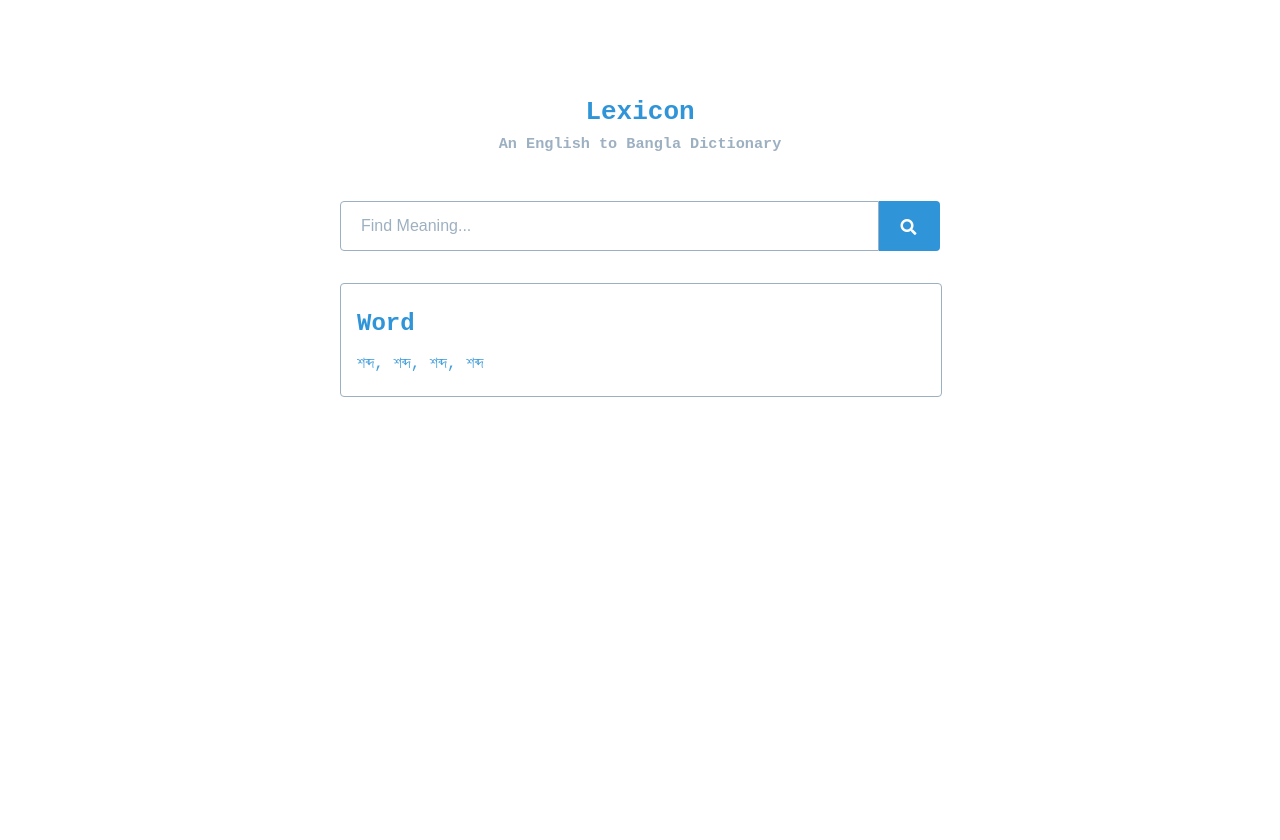
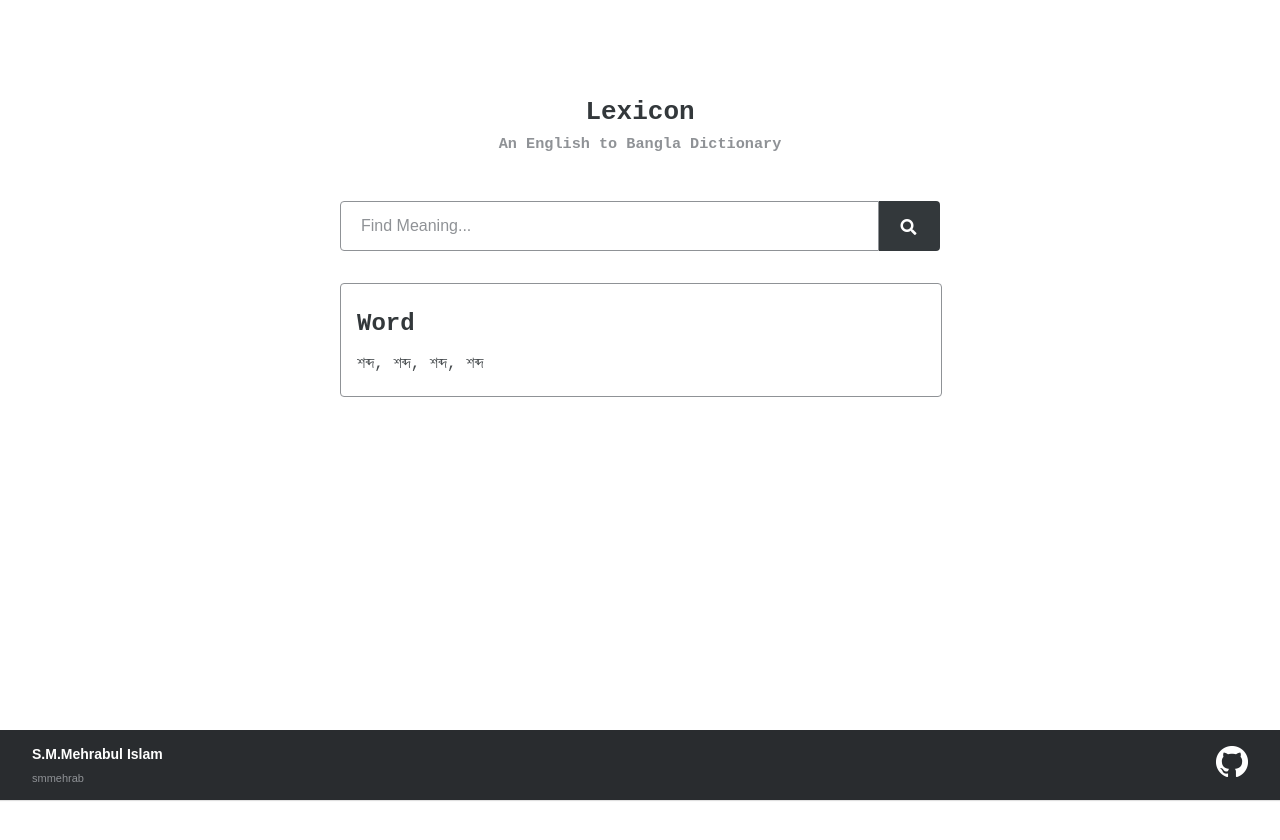
Before and after one commit to smmehrab/lexicon, a plain HTML site: page public/index.html in a window 1280 px wide. After the commit the page ends 800 px from the top, so only its background shows below. Drawn offline with Linux system fonts and the light colour scheme.

Commit message:
UI: Footer Added

```diff
--- a/public/index.html
+++ b/public/index.html
@@ -27,7 +27,8 @@
             <form role="search" method="search" class="search-form form" action="">
                 <label>
                     <span class="screen-reader-text">Search A Word...</span>
-                    <input type="search" class="search-field" placeholder="Find Meaning..." value="" name="s" title="" autocomplete="off"/>
+                    <input type="search" class="search-field" placeholder="Find Meaning..." value="" name="s" title=""
+                        autocomplete="off" />
                 </label>
                 <input type="submit" class="search-submit button" value="&#xf002" />
             </form>
@@ -40,6 +41,19 @@
         </div>
     </div>
 
+    <div style="width: 100%; height: 100px; position: relative; background-color: transparent;"></div>
+
+    <!--Footer-->
+    <footer>
+        <div class="footer-right">
+            <a href="https://github.com/smmehrab/lexicon"><img src="assets/pngs/github.png" alt=""></a>
+        </div>
+        <div class="footer-left">
+            <p class="name">S.M.Mehrabul Islam</p>
+            <p class="username">smmehrab</p>
+        </div>
+    </footer>
+
     <!--Scripts-->
     <script src="scripts/app.js"></script>
 </body>
--- a/public/styles/style.css
+++ b/public/styles/style.css
@@ -8,19 +8,20 @@ body {
     display: flex;
     justify-content: center;
     align-items: top;
-    padding-top: 5rem;
-    height: 100vh;
+    height: auto;
 }
 
 .container {
     padding: 3rem;
     width: 100%;
+    margin-top: 5rem;
     max-width: 600px;
+    min-width: 300px;
     padding-top: 0;
 }
 
 .title {
-    color: #2F94D8;
+    color: #33383b;
     font-family: monospace;
     width: 100%;
     align-items: center;
@@ -30,7 +31,7 @@ body {
 }
 
 .subtitle {
-    color: #9DB0C1;
+    color: #8f9296;
     font-family: monospace;
     width: 100%;
     align-items: center;
@@ -46,7 +47,7 @@ input[type="search"] {
     background-color: white;
     vertical-align: middle;
     border-radius: 0.25rem;
-    border: 1px solid #9DB0C1;
+    border: 1px solid #8f9296;
     font-size: 1rem;
     width: 100%;
     line-height: 2;
@@ -78,25 +79,25 @@ input[type="search"].dark::-webkit-search-cancel-button {
 
 input[type="search"]:focus {
     transition: all 0.5s;
-    box-shadow: 0 0 10px #2F94D8;
-    border-color: #2F94D8;
+    box-shadow: 0 0 10px #33383b;
+    border-color: #33383b;
     outline: none;
 }
 
 ::placeholder {
-    color: #9DB0C1;
+    color: #8f9296;
     opacity: 1;
     /* Firefox */
 }
 
 :-ms-input-placeholder {
     /* Internet Explorer 10-11 */
-    color: #9DB0C1;
+    color: #8f9296;
 }
 
 ::-ms-input-placeholder {
     /* Microsoft Edge */
-    color: #9DB0C1;
+    color: #8f9296;
 }
 
 form.search-form {
@@ -150,7 +151,7 @@ input.search-submit {
     line-height: 1.15;
     letter-spacing: 0.1rem;
     text-transform: uppercase;
-    background: #2F94D8;
+    background: #33383b;
     color: #ffffff;
     border: 1px solid transparent;
     vertical-align: middle;
@@ -162,7 +163,7 @@ input.search-submit {
 
 .button:hover, .button:active, .button:focus {
     cursor: pointer;
-    background: #2F94D8;
+    background: #33383b;
     color: #ffffff;
     outline: 0;
 }
@@ -173,36 +174,96 @@ input.search-submit {
     background-clip: padding-box;
     vertical-align: middle;
     border-radius: 0.25rem;
-    border: 1px solid #9DB0C1;
+    border: 1px solid #8f9296;
     font-size: 1rem;
     width: 100%;
     line-height: 2;
     padding: 1rem 0;
 }
 
-.word{
+.word {
     margin-left: 1rem;
     font-family: 'Courier New', Courier, monospace;
     font-weight: bold;
     margin-top: 0;
     margin-bottom: 0;
-    color: #2F94D8;
+    color: #33383b;
 }
 
 .divider {
     height: 1px;
-    background-color: #9DB0C1;
+    background-color: #8f9296;
     width: 100%;
     outline: none;
     border: 0px;
 }
 
-.meaning{
+.meaning {
     margin-left: 1rem;
     font-family: 'Courier New', Courier, monospace;
     font-weight: normal;
     margin-top: 0;
     margin-bottom: 0;
-    color: #2F94D8;
+    color: #33383b;
     opacity: 0.9;
 }
+
+
+/* Footer */
+footer {
+    position: fixed;
+    bottom: 0;
+    background-color: #292c2f;
+    box-shadow: 0 1px 1px 0 rgba(0, 0, 0, 0.12);
+    box-sizing: border-box;
+    width: 100%;
+    height: auto;
+    text-align: left;
+    font: normal 14px sans-serif;
+    padding: 1rem 2rem;
+    border: none;
+}
+
+footer .footer-left p {
+    color: #8f9296;
+    font-size: 11px;
+    margin: 0;
+    border: none;
+}
+
+footer p.name {
+    font-size: 14px;
+    font-weight: bold;
+    color: #ffffff;
+    margin-bottom: 10px;
+    padding: 0;
+    transition: ease .25s;
+}
+
+footer .footer-right {
+    float: right;
+    border: none;
+}
+
+footer .footer-right a {
+    display: inline-block;
+    width: auto;
+    height: auto;
+    background-color: transparent;
+    border: none;
+    transition: all .25s;
+    outline: none;
+}
+
+footer .footer-right a:hover, footer .footer-right a:active, footer .footer-right a:focus {
+    cursor: pointer;
+    outline: 0;
+    width: auto;
+    height: auto;
+    user-select: none;
+}
+
+footer .footer-right a:hover {
+    transform: scale(1.1);
+    -webkit-transform: scale(1.1);
+}
```
Also changed, not shown: public/assets/pngs/github.png (added).
